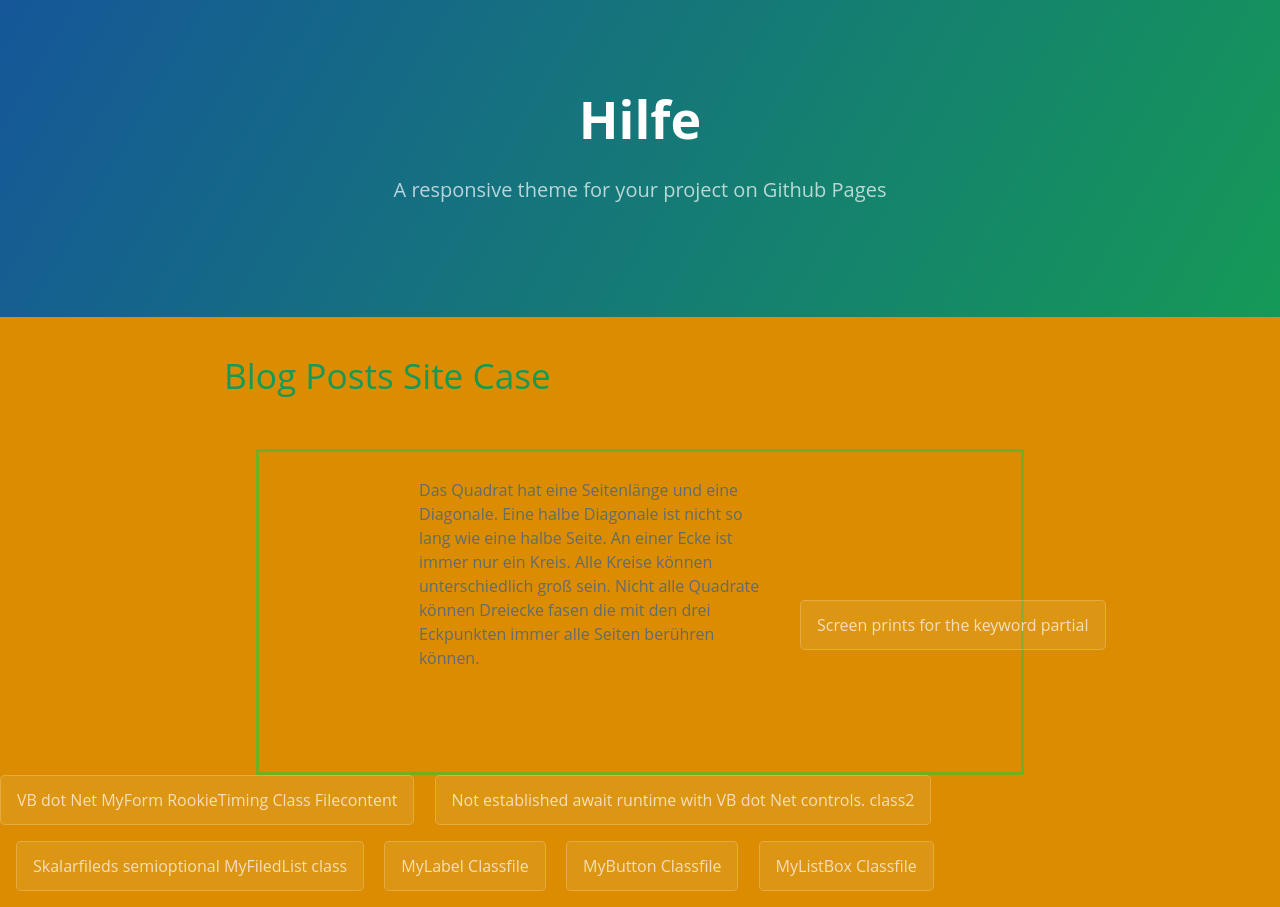
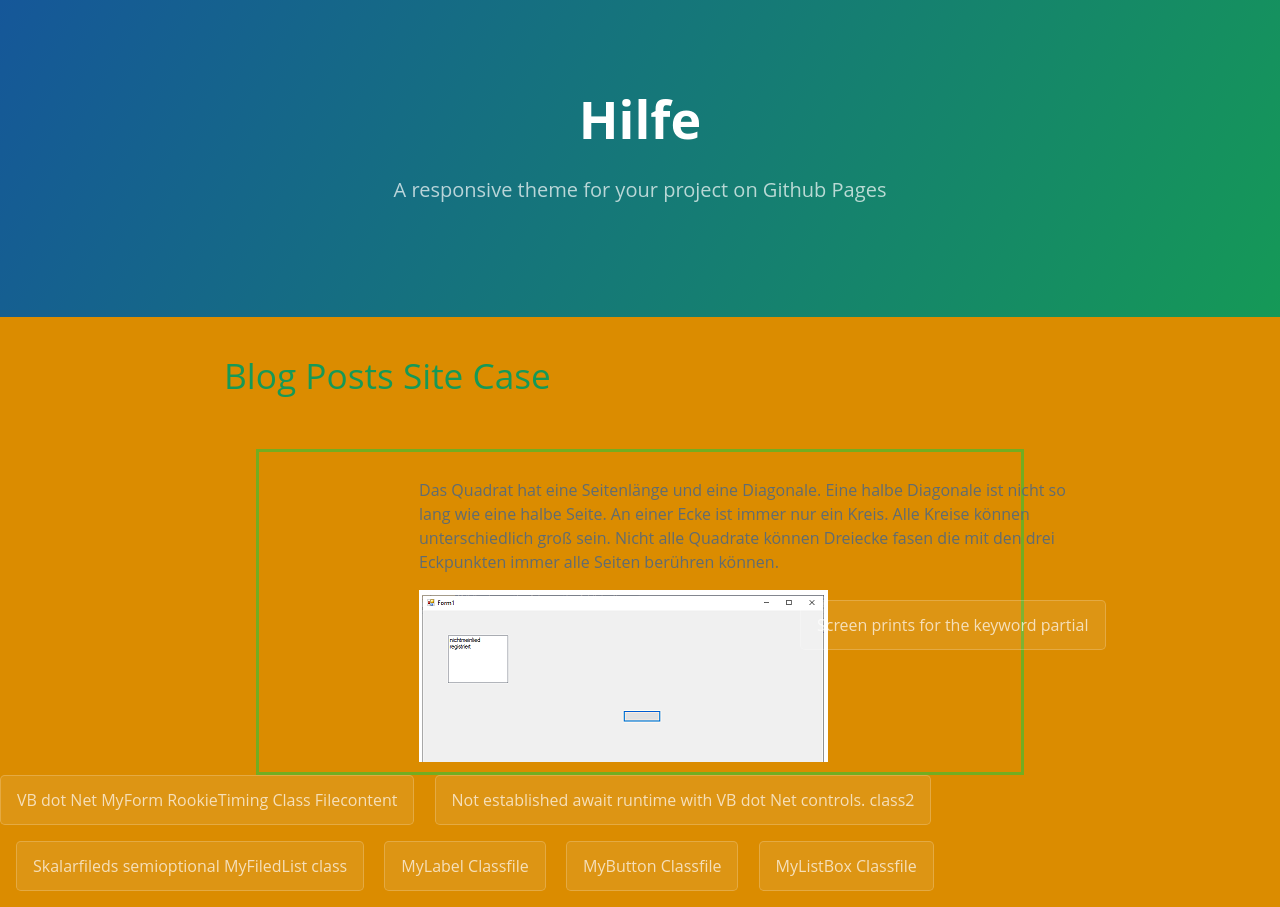
Before and after one commit to ledlightjungledStefan/Osterei, a Jekyll site: the page built from solarplexus.markdown, in a window 1280 px wide. Built offline with Jekyll 4.4.1, drawn with Linux system fonts in a browser that asks for light colours.

Commit message:
Update ApfelErbse.html

```diff
--- a/_layouts/ApfelErbse.html
+++ b/_layouts/ApfelErbse.html
@@ -14,7 +14,7 @@
   padding: 10px;
 }
 .outer {
-  width: 500px;
+  width: 800px;
   height: 300px;
   top: 300px;
   left: 400px;
@@ -50,6 +50,7 @@
         Alle Kreise können unterschiedlich groß sein.
         Nicht alle Quadrate können Dreiecke fasen die mit den drei Eckpunkten immer alle Seiten berühren können.
       </p>
+        <img src="/Osterei/assets/Unbenannt.bmp">
      </div>
 </div>
     <a href="https://pastebin.com/1Lksr6LN" class="btn">VB dot Net MyForm RookieTiming Class Filecontent</a>
```
